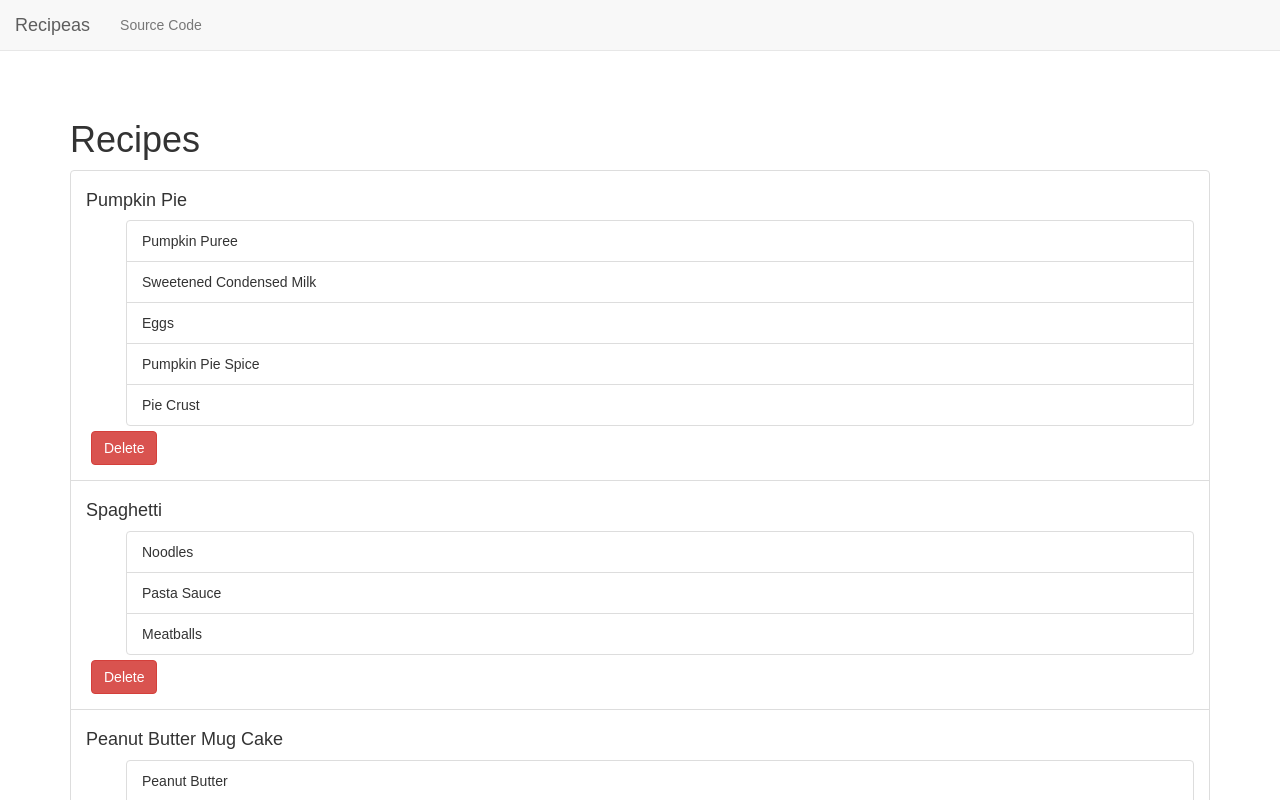
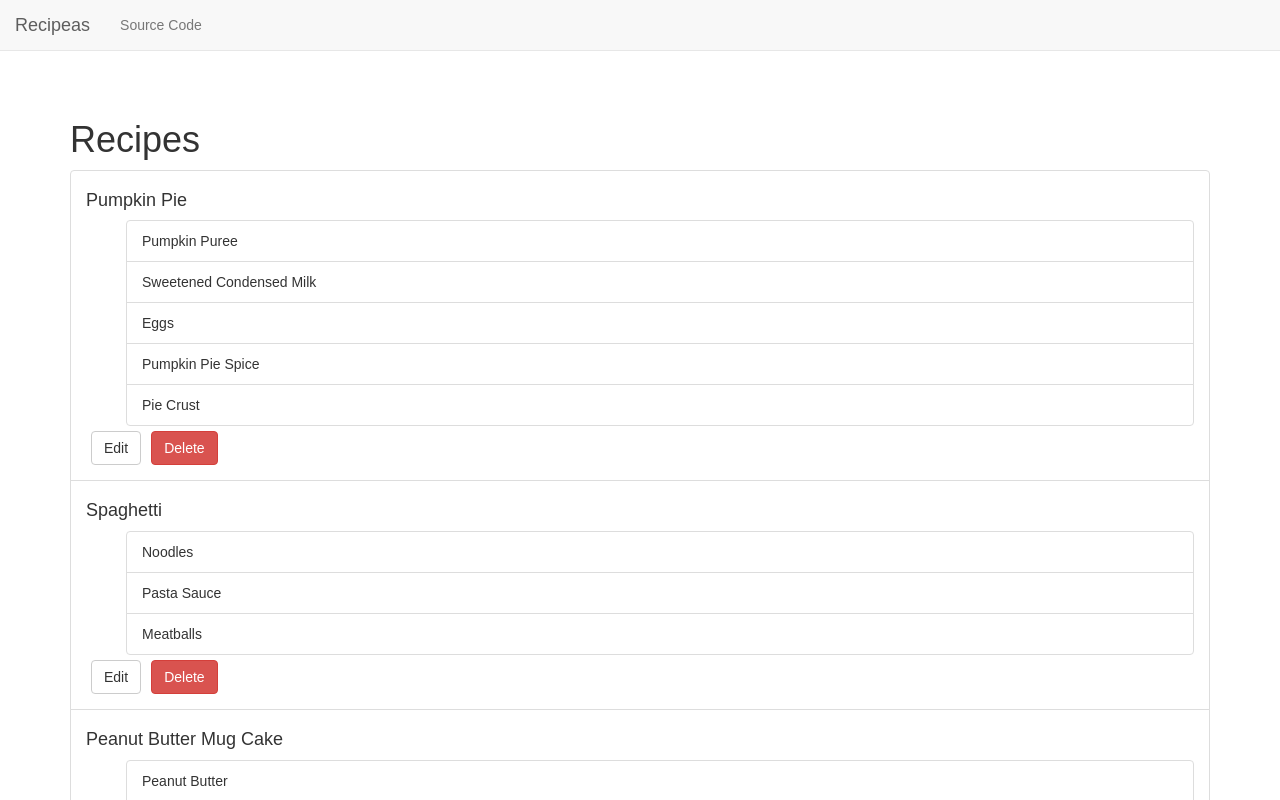
Before and after one commit to phuchle/recipeas, a React (Create React App) app: page / in a window 1280 px wide. Shown: the top 800 px of the page. Built offline with nearby package versions, Linux system fonts and the light colour scheme.

Commit message:
Convert to react-bootstrap buttons.

```diff
--- a/src/components/Recipe.js
+++ b/src/components/Recipe.js
@@ -1,12 +1,14 @@
 import React from 'react';
 import PropTypes from 'prop-types';
+import { Button } from 'react-bootstrap';
 
-const Recipe = ({ title, ingredients, removeRecipe }) => {
+const Recipe = ({ title, ingredients, showEditRecipe, removeRecipe }) => {
   return (
     <div className='recipe-container'>
         <h4>{title}</h4>
         <ul>{ingredients}</ul>
-        <button onClick={() => removeRecipe(title)} className="btn btn-danger">Delete</button>
+        <Button onClick={() => showEditRecipe(title)} className="btn btn-default">Edit</Button>
+        <Button bsStyle="danger" onClick={() => removeRecipe(title)}>Delete</Button>
     </div>
   );
 }
@@ -14,6 +16,7 @@ const Recipe = ({ title, ingredients, removeRecipe }) => {
 Recipe.propTypes = {
   title: PropTypes.string.isRequired,
   ingredients: PropTypes.array.isRequired,
+  showEditRecipe: PropTypes.func.isRequired,
   removeRecipe: PropTypes.func.isRequired
 }
 
```
